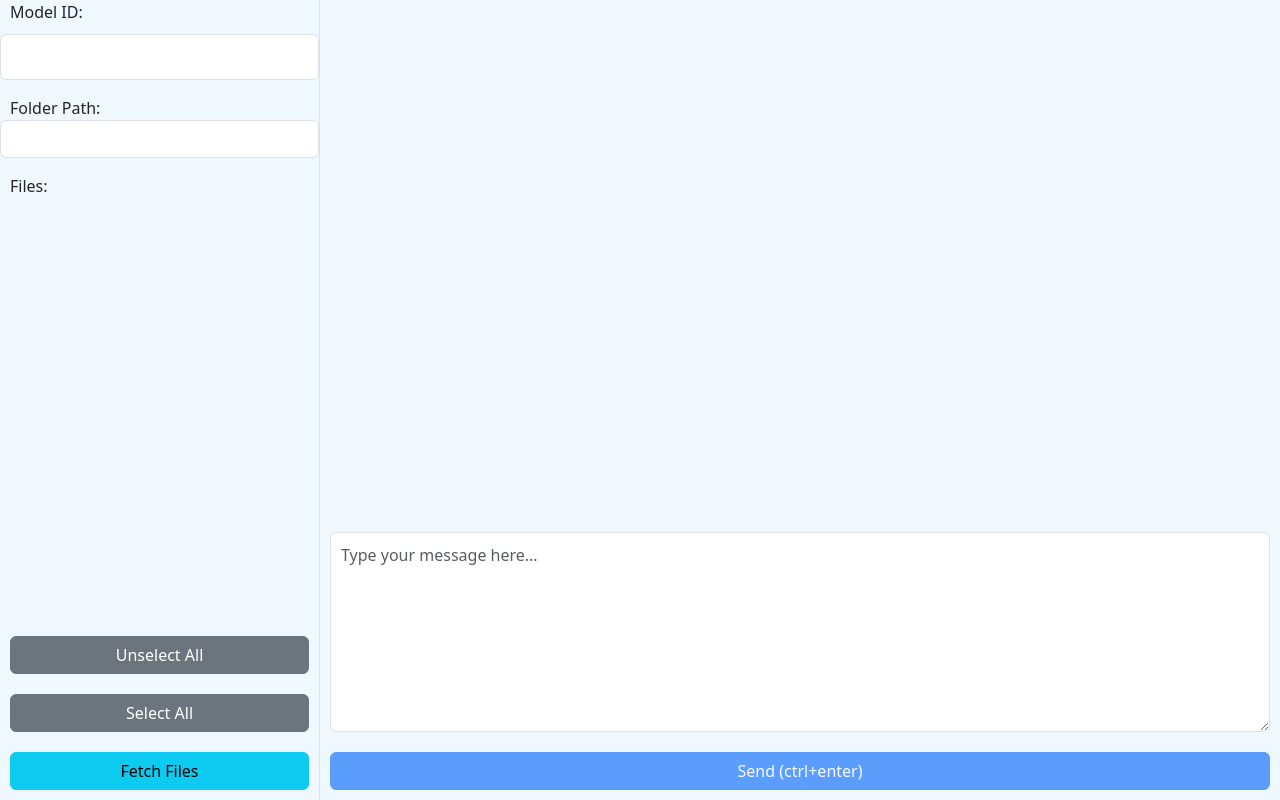
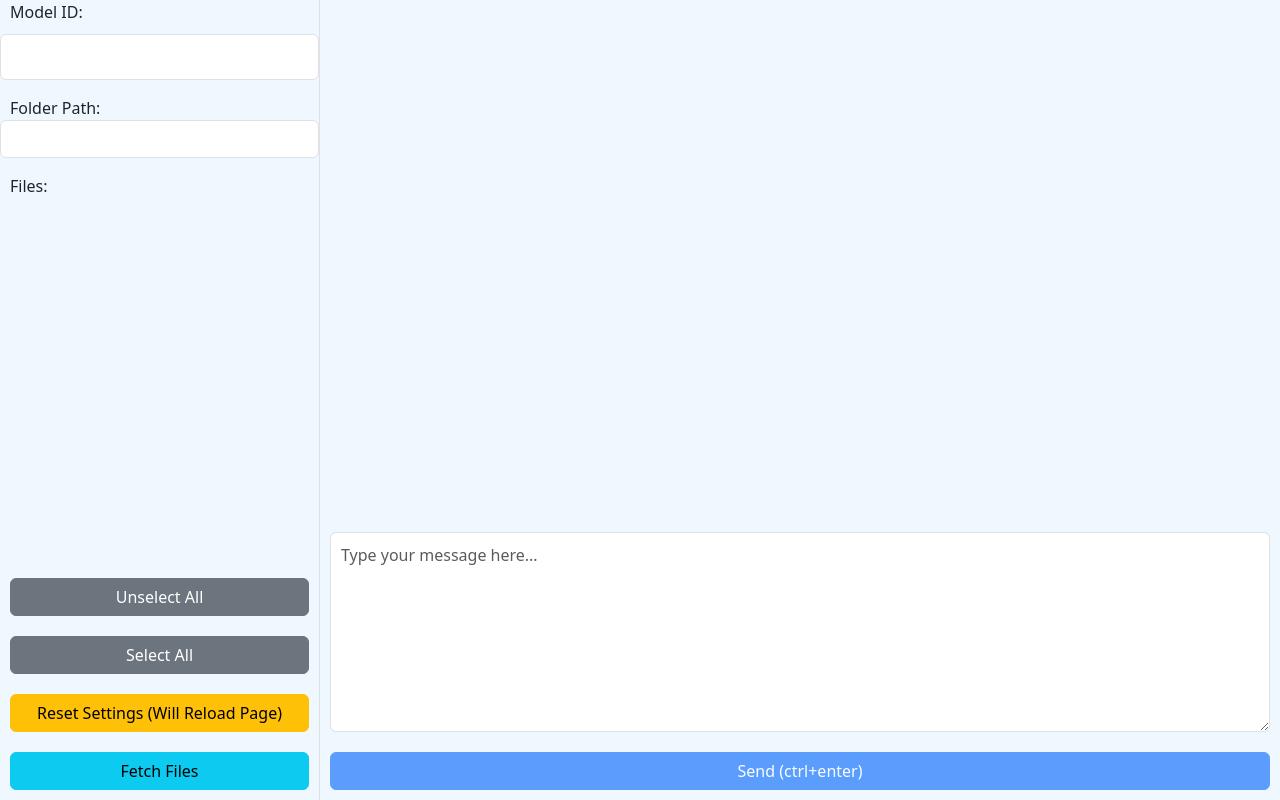
Before and after one commit to ekerstein/codewithgpt, a Flask app: template templates/index.html in a window 1280 px wide. Run offline with Flask 3, Linux system fonts and the light colour scheme; the template is opened without the code that fills it, so the values that code supplies are empty; some libraries are stand-ins or nearby versions.

Commit message:
Add button for clearing session

```diff
--- a/application.py
+++ b/application.py
@@ -18,8 +18,7 @@ openai = OpenAI(api_key=os.environ.get("OPENAI_API_KEY"))
 @app.route('/')
 def index():
     try:
-        models = openai.models.list()
-        sorted_models = sorted([model for model in models.data if model.id.startswith('gpt')], key=lambda x: x.id)
+        sorted_models = get_model_list()
     except Exception as e:
         print(f"Error fetching models: {e}")
         sorted_models = []
@@ -43,6 +42,11 @@ def set_folder():
     folder_path = request.json.get('folder_path')  # Assuming folder path is sent as JSON data
     session['folder_path'] = folder_path  # Store folder path in session
     return jsonify({'message': 'Folder path saved', 'folder_path': folder_path})
+
+@app.route('/reset-settings', methods=['POST'])
+def reset_settings():
+    session.clear()
+    return jsonify({'message': 'Settings reset to default'})
 
 @app.route('/api/files')
 def get_files():
@@ -104,6 +108,10 @@ def chat():
 
     return jsonify({"response": response_message})
 
+def get_model_list():
+    models = openai.models.list()
+    return sorted([model for model in models.data if model.id.startswith('gpt')], key=lambda x: x.id)
+
 def get_current_folder_path():
     return session.get('folder_path', os.getcwd())  # Default to current working directory if not set
 
--- a/static/js/script.js
+++ b/static/js/script.js
@@ -218,3 +218,25 @@ document.getElementById('user-input').addEventListener('keydown', function(event
         event.preventDefault(); // Prevent default behavior to avoid newline in textarea
     }
 });
+
+function resetSettings() {
+    fetch('/reset-settings', {
+        method: 'POST',
+        headers: {
+            'Content-Type': 'application/json',
+        },
+    })
+    .then(response => {
+        if (!response.ok) {
+            throw new Error('Failed to clear settings');
+        }
+        return response.json();
+    })
+    .then(data => {
+        console.log(data.message);
+        window.location.reload();
+    })
+    .catch(error => {
+        console.error('Error clearing settings:', error);
+    });
+}
--- a/templates/index.html
+++ b/templates/index.html
@@ -28,6 +28,7 @@
 
             <button class="btn btn-secondary" onclick="unselectAllFiles()">Unselect All</button>
             <button class="btn btn-secondary" onclick="selectAllFiles()">Select All</button>
+            <button class="btn btn-warning" onclick="resetSettings()">Reset Settings (Will Reload Page)</button>
             <button class="btn btn-info" onclick="fetchFiles()">Fetch Files</button>
         </div>
         <div class="chat-interface">
```
Also changed, not shown: 1 other file.
